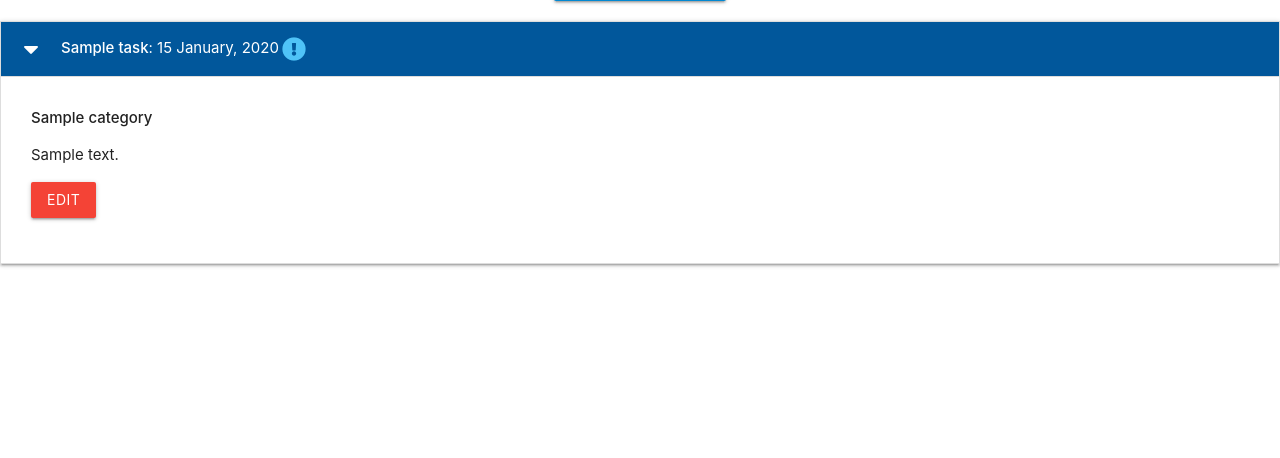
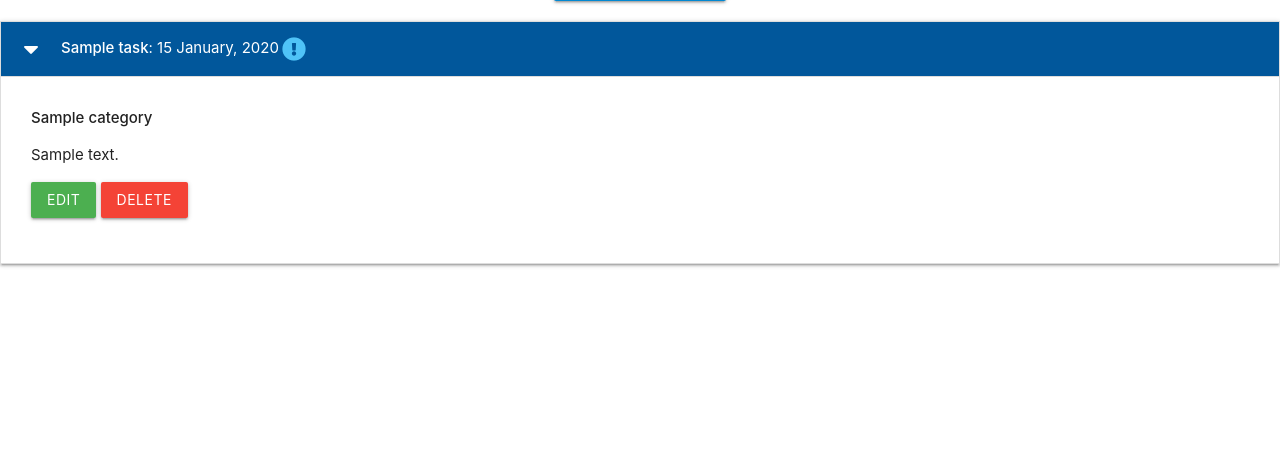
Before and after one commit to aimansae/database-manager, a Flask app: page / in a window 1280 px wide, after a click that opens the changed part. Shown: the part 212-670 px from the top of the page. Run offline with Flask 3, Linux system fonts and the light colour scheme; tables that the repository leaves empty hold one stand-in row (values such as "Sample post").

Commit message:
Delete task

```diff
--- a/taskmanager/routes.py
+++ b/taskmanager/routes.py
@@ -67,6 +67,7 @@ def add_task():
     return render_template("add_task.html", categories=categories)
 
 
+
 @app.route("/edit_task/<int:task_id>", methods=["GET", "POST"])
 def edit_task(task_id):
     task = Task.query.get_or_404(task_id)
@@ -80,3 +81,11 @@ def edit_task(task_id):
         # session add not needed as we are modifying it
         db.session.commit()
     return render_template("edit_task.html", task=task, categories=categories)
+
+
+@app.route("/delete_task/<int:task_id>")
+def delete_task(task_id):
+    task = Task.query.get_or_404(task_id)
+    db.session.delete(task)
+    db.session.commit()
+    return redirect(url_for("home"))
--- a/taskmanager/templates/tasks.html
+++ b/taskmanager/templates/tasks.html
@@ -25,7 +25,9 @@
             <strong>{{ task.category }}</strong>
             <p>{{ task.task_description }}</p>
             <p>
-                <a href="{{url_for('edit_task', task_id=task.id)}}" class="btn red">Edit</a>
+                <a href="{{url_for('edit_task', task_id=task.id)}}" class="btn green">Edit</a>
+                <a href="{{url_for('delete_task', task_id=task.id)}}" class="btn red">Delete</a>
+
             </p>
         </div>
     </li>
```
